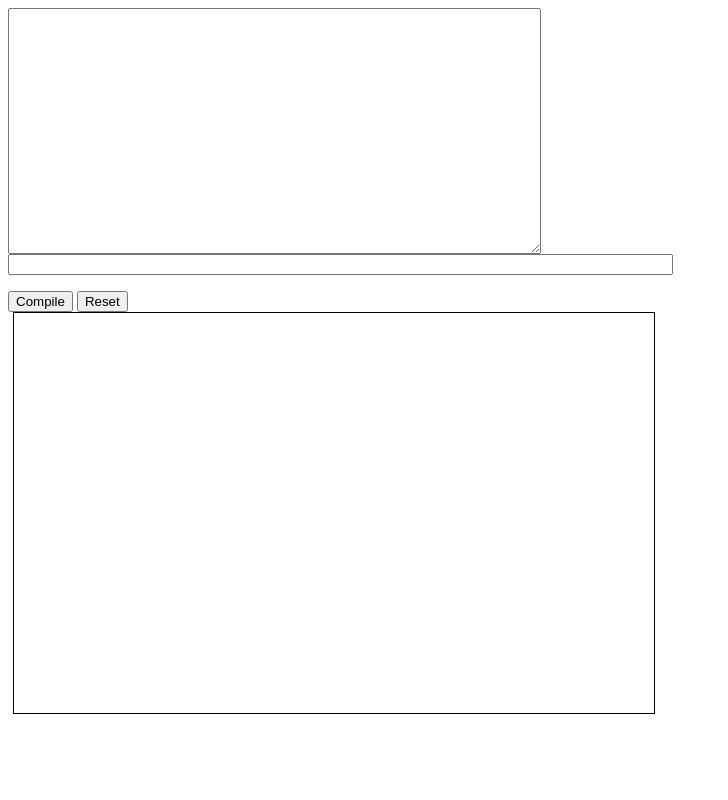
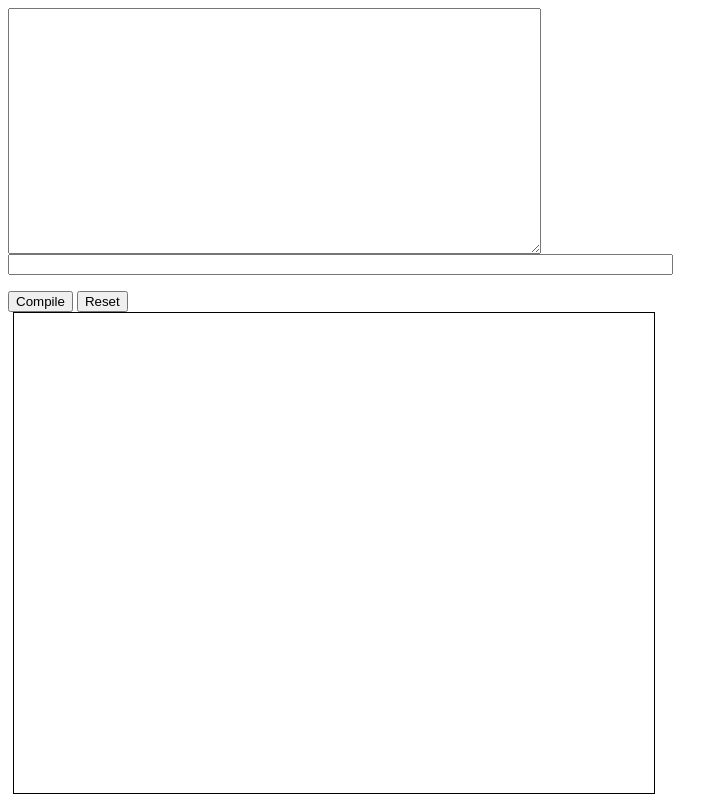
Before and after one commit to tehologist/ecma6-forth, a plain HTML site: page index.html in a window 1280 px wide. Shown: the whole page, without its empty margins (0-728 px from the left). Drawn offline with Linux system fonts and the light colour scheme.

Commit message:
Updated resolution to 640x480

```diff
--- a/index.html
+++ b/index.html
@@ -16,7 +16,7 @@
         </div>
     </div>
     <div>
-        <canvas id='screen' width='640' height='400' tabindex='1'
+        <canvas id='screen' width='640' height='480' tabindex='1'
                 style='float:left;border:1px solid black;margin-left:5px;'>
         </canvas>
     </div>
@@ -115,7 +115,7 @@ class VirtualMachine {
         this.code[2]         =  3;
         this.canvas          = document.getElementById('screen');
         this.ctx             = this.canvas.getContext('2d');
-        this.imagedata       = this.ctx.createImageData(640, 400);
+        this.imagedata       = this.ctx.createImageData(640, 480);
         this.key             = -1;
         this.draw_count      = 0;
         this.running         = false;
```
Also changed, not shown: 1 other file.
